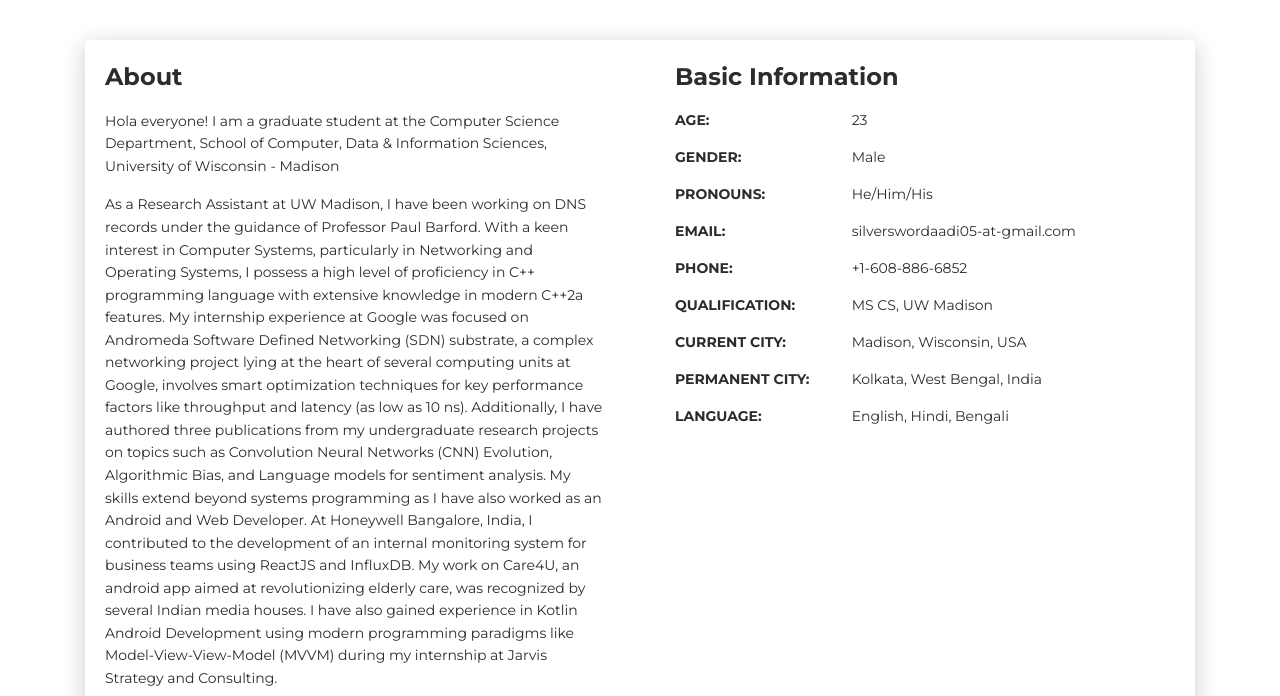
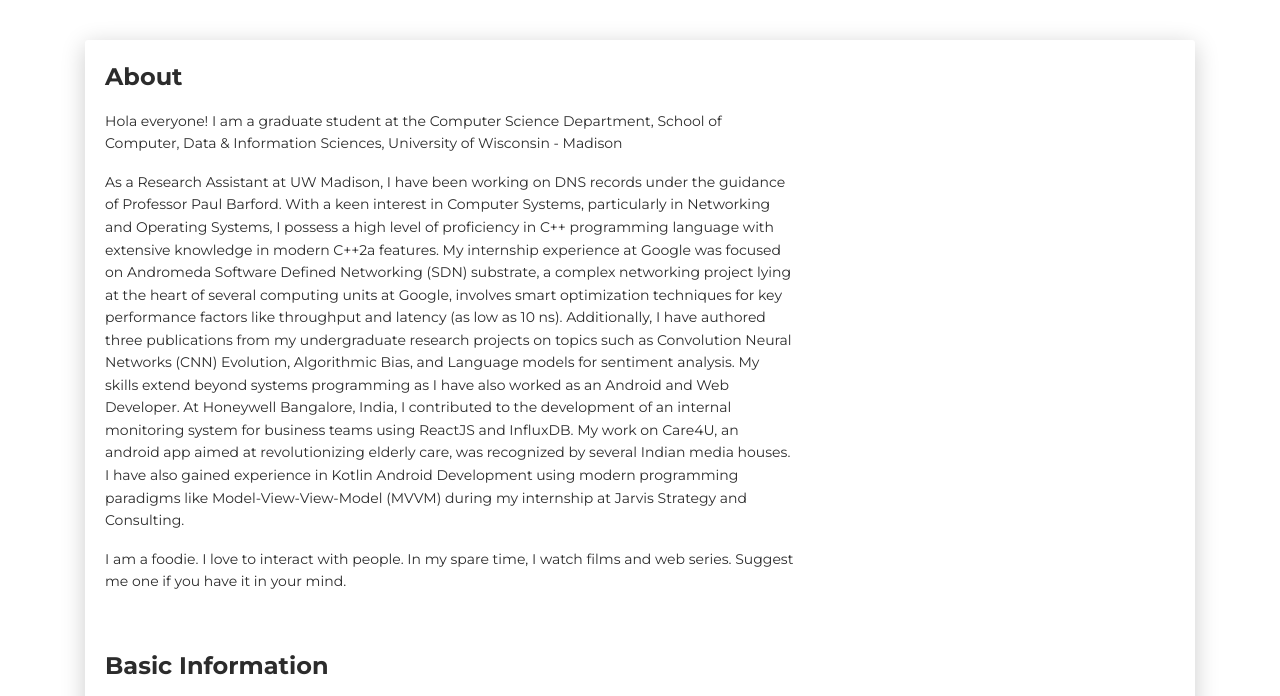
Before and after one commit to silversword05/silversword05..github.io, a plain HTML site: page index.html in a window 1280 px wide. Shown: the part 580-1276 px from the top of the page. Drawn offline with Linux system fonts and the light colour scheme; some icons are missing.

Commit message:
Update index.html

```diff
--- a/index.html
+++ b/index.html
@@ -79,7 +79,7 @@
   <div class="container">
     <div class="card" data-aos="fade-up" data-aos-offset="10">
       <div class="row">
-        <div class="col-lg-6 col-md-12">
+        <div class="col-lg-8 col-md-12">
           <div class="card-body">
             <div class="h4 mt-0 title">About</div>
             <p>Hola everyone! I am a graduate student at the Computer Science Department, School of Computer, Data & Information Sciences, University of Wisconsin - Madison</p>
```
